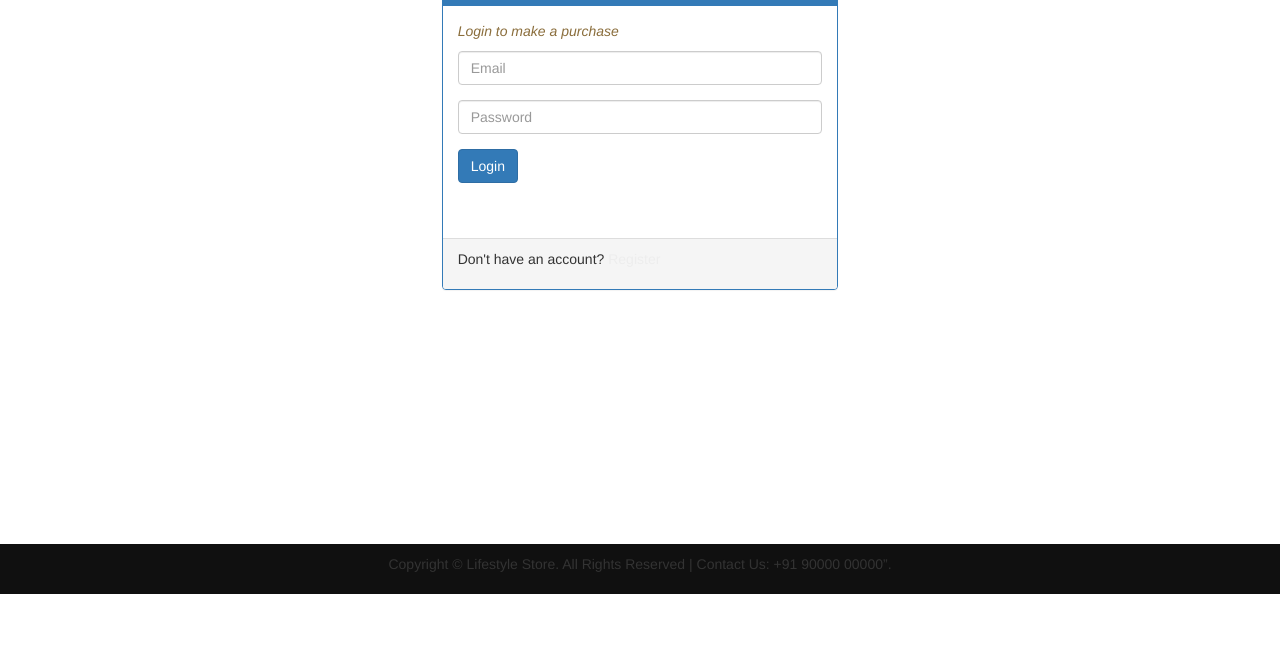
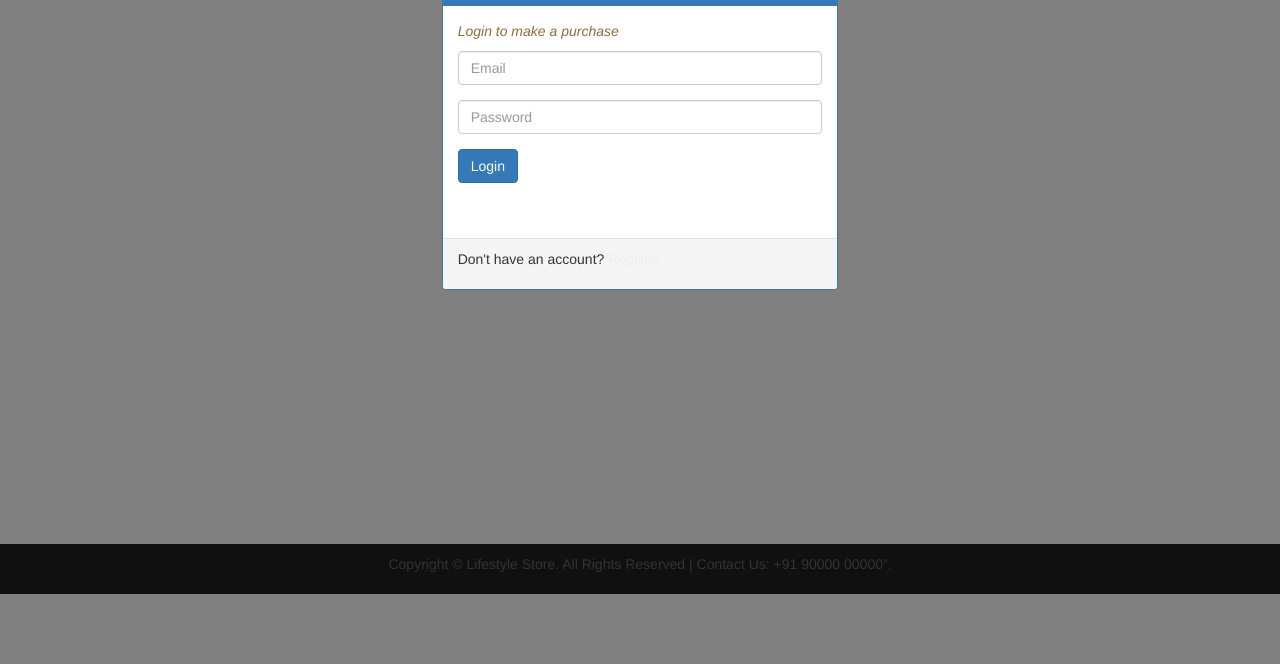
Before and after one commit to abhay27chauhan/Ecommerce-Website-Front-End, a plain HTML site: page login.html in a window 1280 px wide. Shown: the part 136-800 px from the top of the page. Drawn offline with nearby package versions, Linux system fonts and the light colour scheme; files that its build step writes are made by us from their sources.

Commit message:
Update login.html

```diff
--- a/login.html
+++ b/login.html
@@ -13,6 +13,11 @@
         <script src="https://maxcdn.bootstrapcdn.com/bootstrap/3.3.7/js/bootstrap.min.js"></script>
         <meta name="viewport" content="width=device-width, initial-scale=1">
         <link href="index.css" rel="stylesheet" type="text/css"/>
+        <style type="text/css">
+            body {
+                background: grey;
+            }
+        </style>
     </head>
 
     <body>
```
